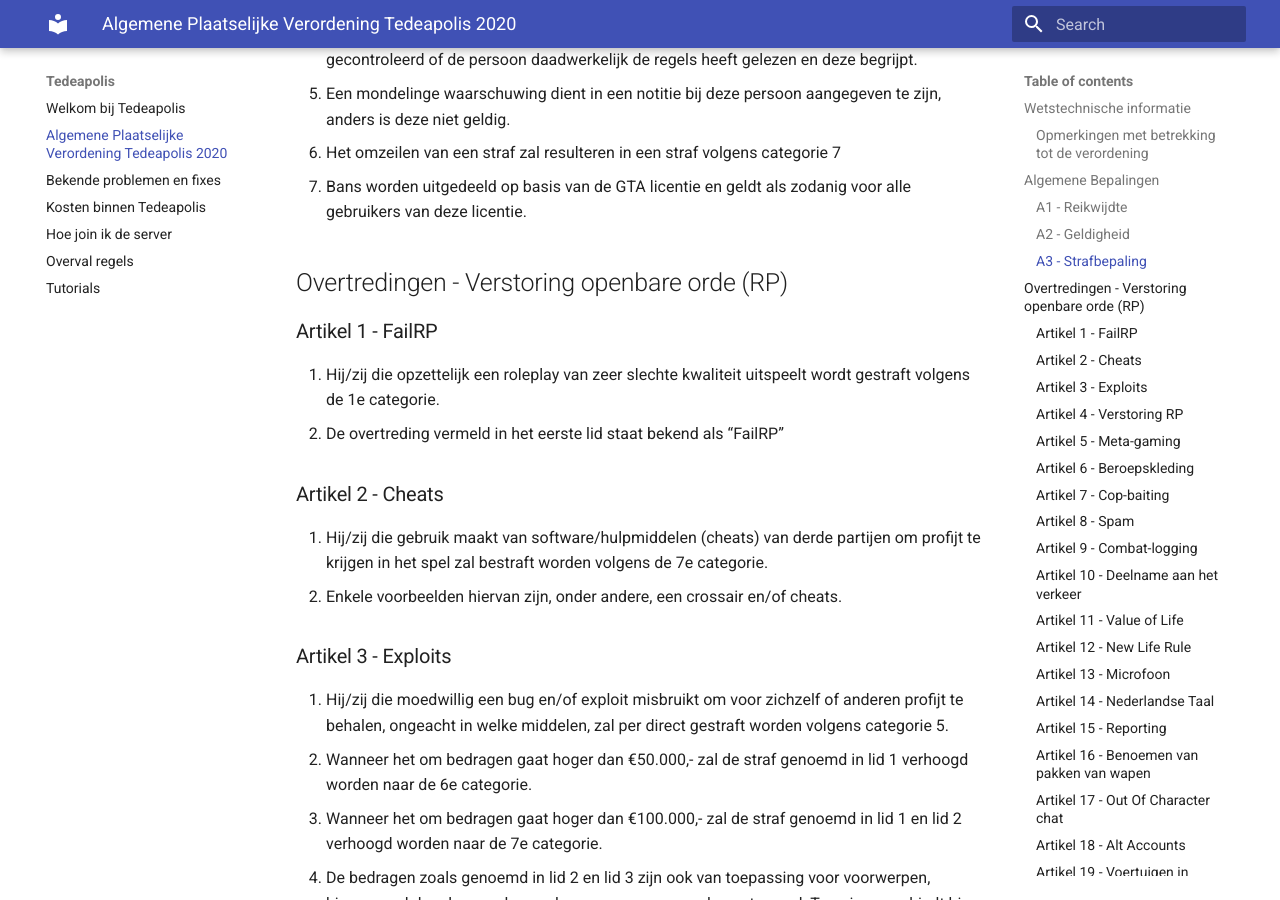
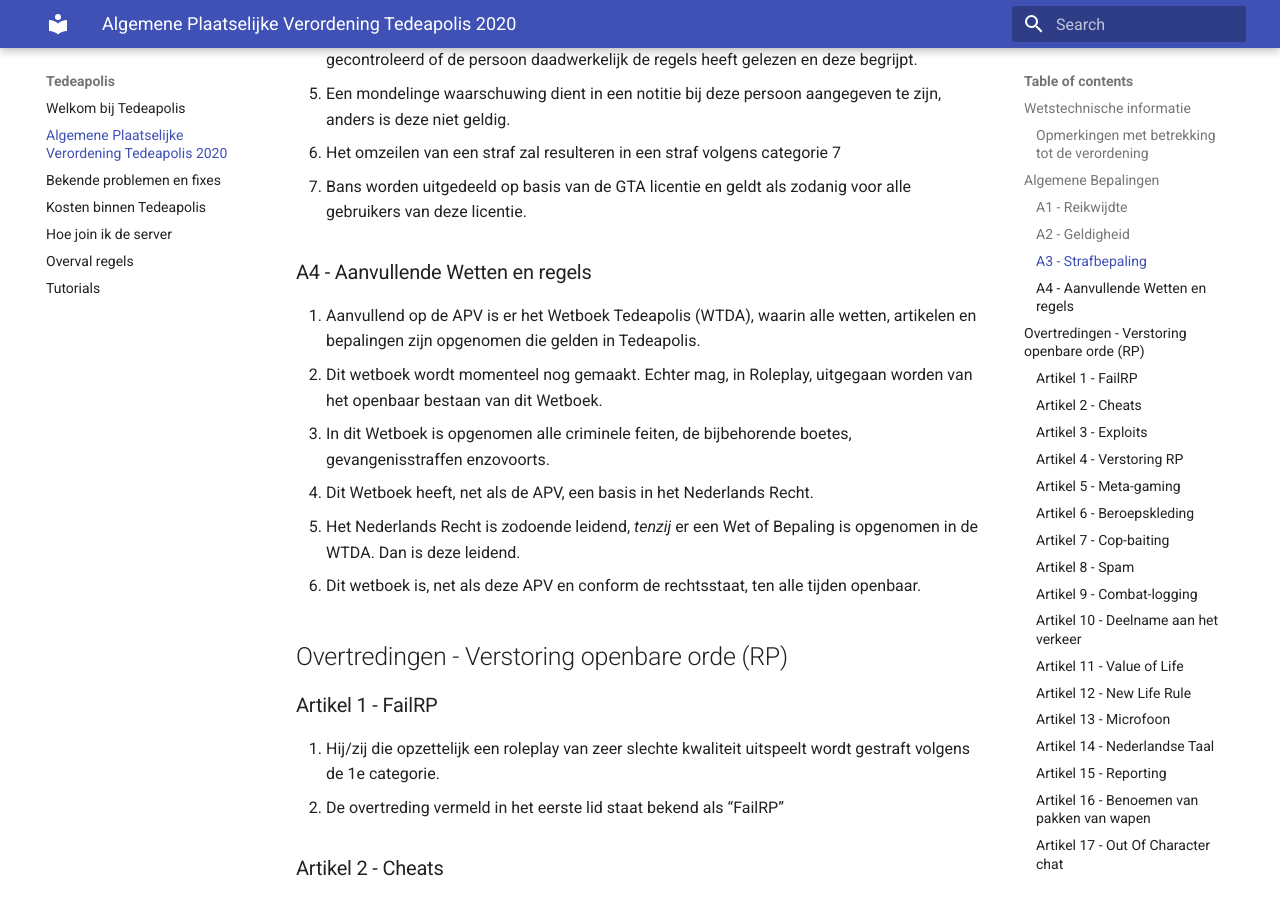
Before and after one commit to Tedeapolis/Tedeapolis, an MkDocs documentation site: the page built from docs/Algemene Plaateslijke Verordening Tedeapolis.md, in a window 1280 px wide and 900 px high, scrolled down 1863 px. Built offline with MkDocs 1.6.1 and Material for MkDocs 9.7.7, drawn with Linux system fonts in a browser that asks for light colours.

Commit message:
Update Algemene Plaateslijke Verordening Tedeapolis.md
Aanvulling gemaakt (Algemene Bepalingen, A4) ten behoeve van de introductie van het Wetboek. Zodoende is iedereen op de hoogte van het bestaan, en is de APV via koppeling weer leidend boven het aankomend Wetboek Tedeapolis.

```diff
--- a/docs/Algemene Plaateslijke Verordening Tedeapolis.md
+++ b/docs/Algemene Plaateslijke Verordening Tedeapolis.md
@@ -47,6 +47,15 @@ Het Wetboek van Strafrecht, specifiek bedoeld voor Tedeapolis, wordt hierbij ing
 5. Een mondelinge waarschuwing dient in een notitie bij deze persoon aangegeven te zijn, anders is deze niet geldig.
 6. Het omzeilen van een straf zal resulteren in een straf volgens categorie 7
 7. Bans worden uitgedeeld op basis van de GTA licentie en geldt als zodanig voor alle gebruikers van deze licentie.
+
+### A4 - Aanvullende Wetten en regels
+
+1. Aanvullend op de APV is er het Wetboek Tedeapolis (WTDA), waarin alle wetten, artikelen en bepalingen zijn opgenomen die gelden in Tedeapolis.
+   * Dit wetboek wordt momenteel nog gemaakt. Echter mag, in Roleplay, uitgegaan worden van het openbaar bestaan van dit Wetboek.
+   * In dit Wetboek is opgenomen alle criminele feiten, de bijbehorende boetes, gevangenisstraffen enzovoorts.
+2. Dit Wetboek heeft, net als de APV, een basis in het Nederlands Recht.
+   * Het Nederlands Recht is zodoende leidend, *tenzij* er een Wet of Bepaling is opgenomen in de WTDA. Dan is deze leidend.
+3. Dit wetboek is, net als deze APV en conform de rechtsstaat, ten alle tijden openbaar.
 
 ## Overtredingen - Verstoring openbare orde (RP)
 
```
